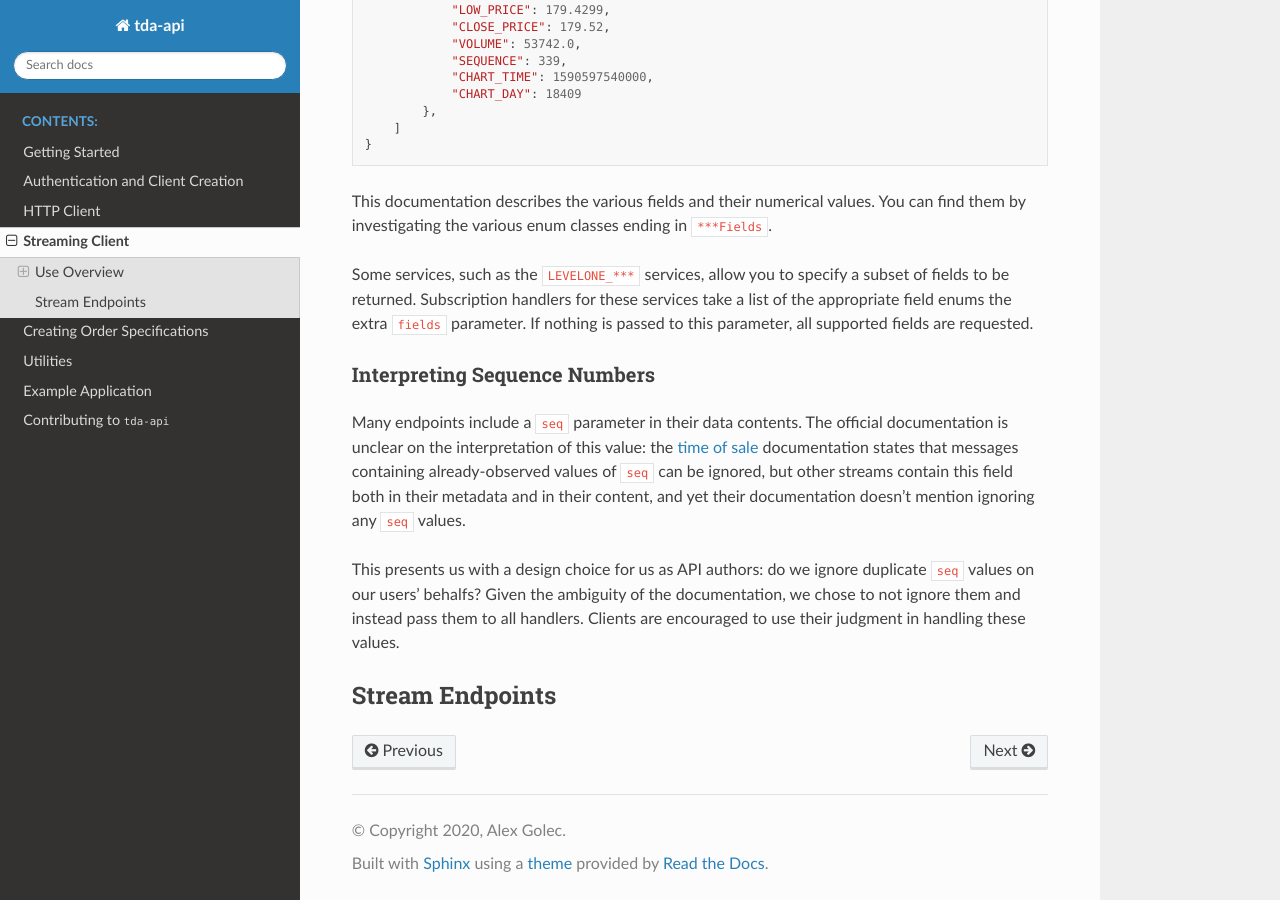
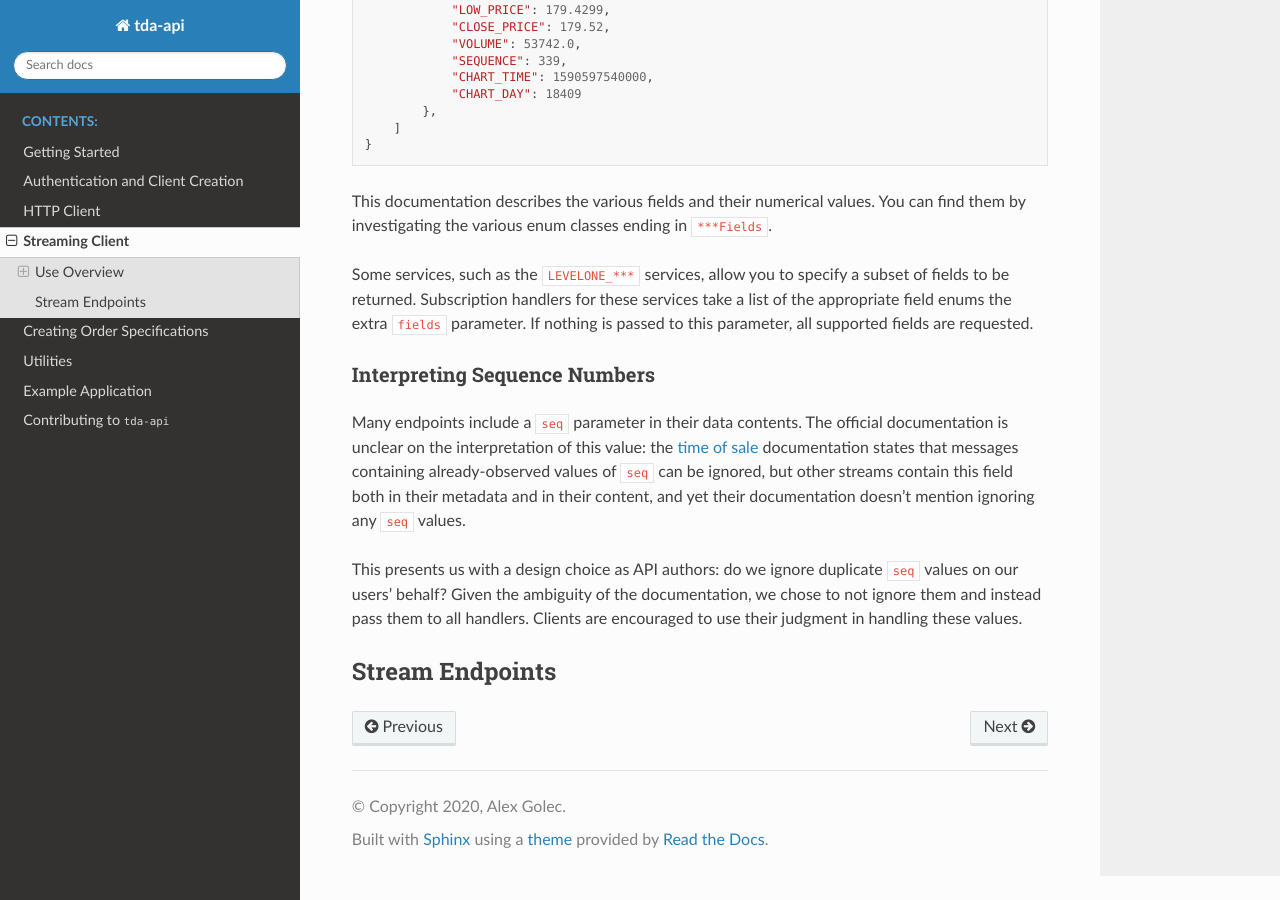
Before and after one commit to alexgolec/tda-api, a Sphinx documentation site: the page built from docs/streaming.rst, in a window 1280 px wide and 900 px high, scrolled down 2824 px. Built offline with Sphinx 7.4.7 and the Read the Docs theme 2.0.0, drawn with Linux system fonts in a browser that asks for light colours.

Commit message:
Style edits

```diff
--- a/docs/streaming.rst
+++ b/docs/streaming.rst
@@ -190,8 +190,8 @@ can be ignored, but other streams contain this field both in their metadata and
 in their content, and yet their documentation doesn't mention ignoring any
 ``seq`` values.
 
-This presents us with a design choice for us as API authors: do we ignore
-duplicate ``seq`` values on our users' behalfs? Given the ambiguity of the
+This presents us with a design choice as API authors: do we ignore
+duplicate ``seq`` values on our users' behalf? Given the ambiguity of the
 documentation, we chose to not ignore them and instead pass them to all handlers.
 Clients are encouraged to use their judgment in handling these values.
 
```
